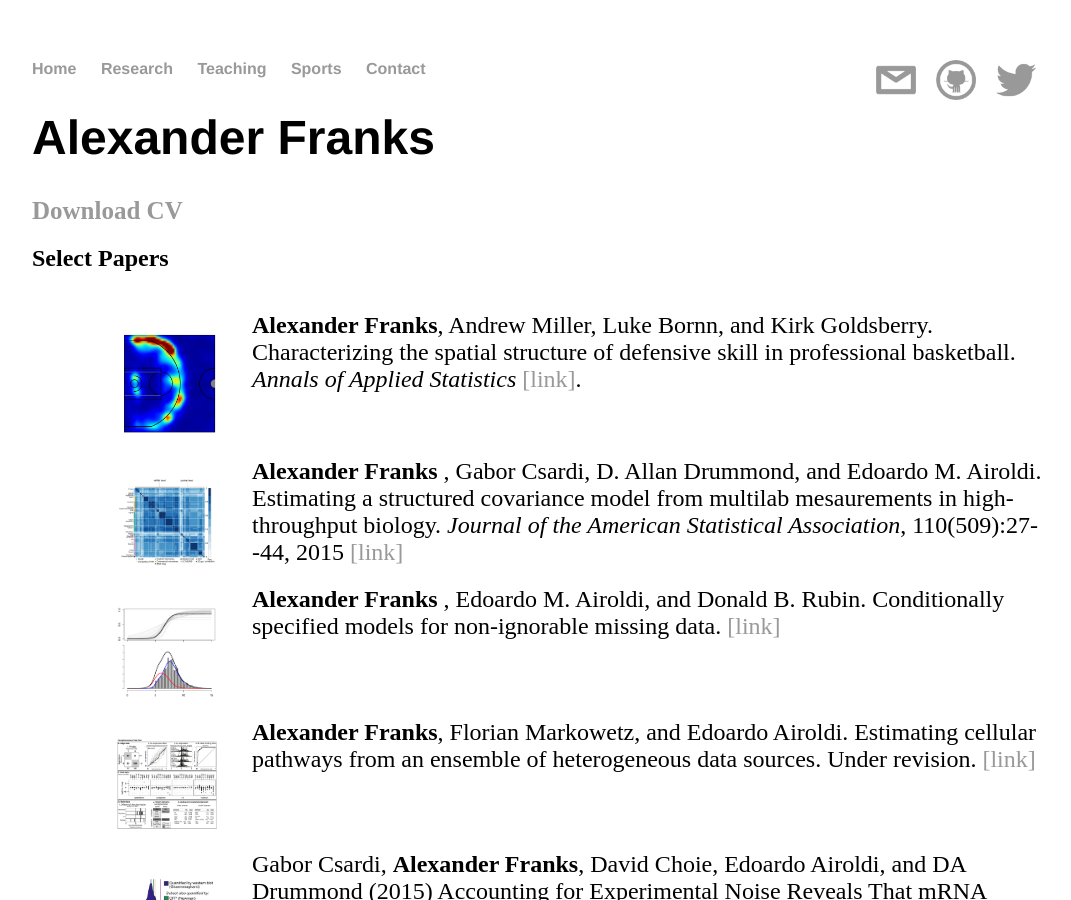
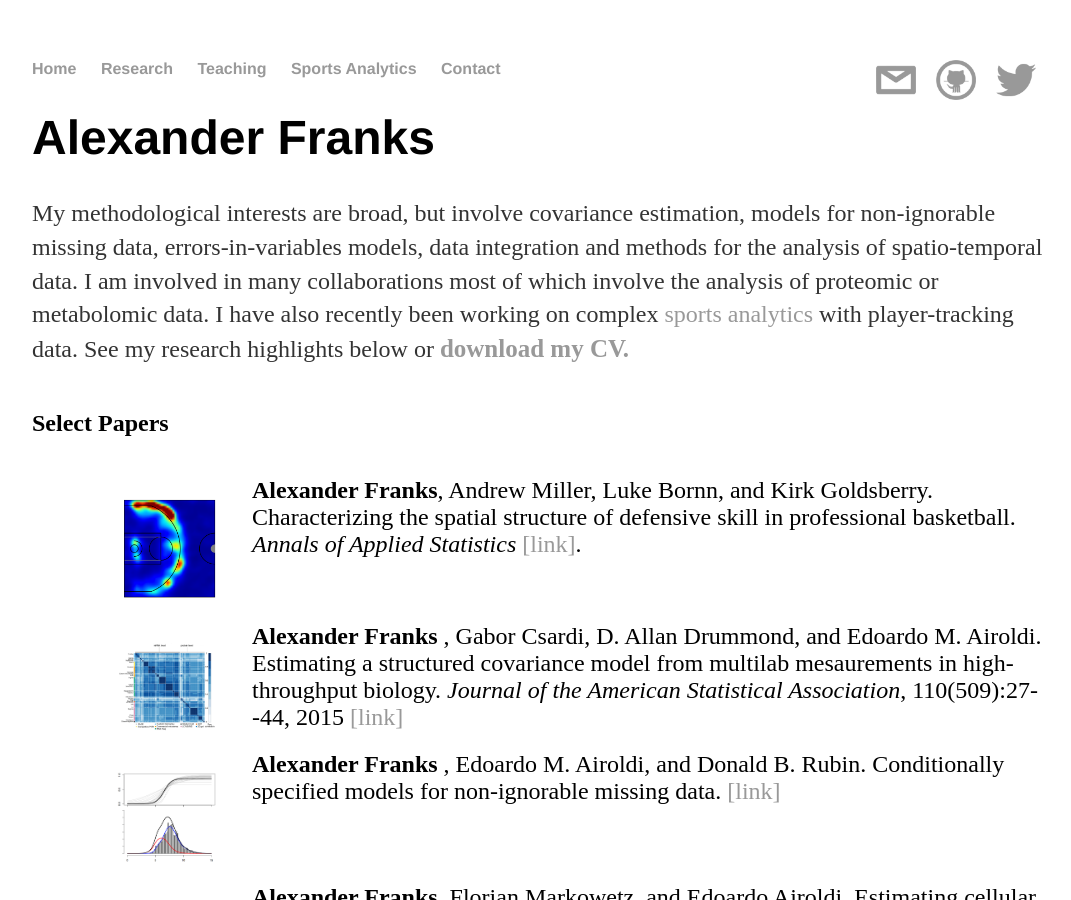
Before and after one commit to afranks86/afranks86.github.io, a Jekyll site: the page built from research/index.html, in a window 1280 px wide and 900 px high. Shown: the whole window, without its empty margins (96-1167 px from the left). Built offline with Jekyll 4.4.1, drawn with Linux system fonts in a browser that asks for light colours; nearby versions of some CDN libraries.

Commit message:
Update research page to include brief summary

```diff
--- a/_layouts/default.html
+++ b/_layouts/default.html
@@ -18,7 +18,7 @@
 	<li><a href="/">Home</a></li>
 	<li><a href="/research">Research</a></li>
 	<li><a href="/teaching">Teaching</a></li>
-	<li><a href="/sports">Sports</a></li>
+	<li><a href="/sports">Sports Analytics</a></li>
 	<li><a href="/contact">Contact</a></li>
 
 	<li style="float: right; vertical-align: top"><a href="https://twitter.com/afranks53"><img src="../images/twitter_icon.png" width=40px></a></li>
--- a/research/index.html
+++ b/research/index.html
@@ -8,18 +8,14 @@ title: Alexander Franks - Research
   <table style="width:100%">
     <col width="350">
     <col width="150">
-
-    <!-- <tr> -->
-    <!--   <td> -->
-    <!-- 	<address> -->
-    <!-- 	  <strong>University of Washington</strong><br> -->
-    <!-- 	  Department of Statistics<br> -->
-    <!-- 	  Seattle, Washington 98195<br> -->
-    <!-- 	  <span class="obfuscate">amfranks@uw.edu</span> -->
-    <!-- 	</address> -->
-    <!--   </td> -->
-    <!--   <td> -->
-	<div align="left"><a href="../pdfs/franks_cv.pdf" class="download" title="Download CV as PDF" style="font-size: 25px"><strong>Download CV</strong></a></div>
+    <div align="left">
+    <p> My methodological interests are broad, but involve covariance
+      estimation, models for non-ignorable missing data, errors-in-variables
+      models, data integration and methods for the analysis of
+      spatio-temporal data. I am involved in many collaborations most of
+      which involve the analysis of proteomic or metabolomic data.  I have
+      also recently been working on complex <a href="../sports/"> sports analytics</a> with
+      player-tracking data.  See my research highlights below or <a href="../pdfs/franks_cv.pdf" class="download" title="Download CV as PDF" style="font-size: 25px"><strong>download my CV.</strong></a></p></div>
       </td>
     </tr>
   </table>
--- a/sports/index.html
+++ b/sports/index.html
@@ -7,7 +7,5 @@ title: Alexander Franks - Sports
   <h1>Alexander Franks</h1>
   <h2> Coming Soon...</h2>
 
-
-
-<!-- I a member of <a href="xyresearch.com">XY Research LLC</a>, a sports analytics research group which focuses on the analysis of spatio-temporal modeling of <a href="https://en.wikipedia.org/wiki/Player_tracking_(National_Basketball_Association)">player tracking data from the NBA</a>, NHL, and Premier League.   <!--   Modern sports data is not just big data, its <a href="http://fivethirtyeight.com/features/rich-data-poor-data/">rich data<a>.  Thus, tradition of using sports to illustrate challenging concepts in statistics and computation.  I have gained many statistica linsights by analyzingf sports data and I am constantly finding ways to connect the methodology I apply in sports to other domains.  <a href="#">Check out our blog to learn more about our work!</a>!-->
+<!-- I a member of <a href="xyresearch.com">XY Research LLC</a>, a sports analytics research group which focuses on the analysis of spatio-temporal modeling of <a href="https://en.wikipedia.org/wiki/Player_tracking_(National_Basketball_Association)">player tracking data from the NBA</a>, NHL, and Premier League.   <!--   Modern sports data is not just big data, its <a href="http://fivethirtyeight.com/features/rich-data-poor-data/">rich data<a>.  There is a long tradition of using sports to illustrate challenging concepts in statistics and computation.  I have gained many statistical insights by analyzing sports data and I am constantly finding ways to connect the methodology I apply in sports to other domains.  <a href="xyresearch.com/blog">Check out our blog to learn more about our work!</a>!-->
 </div>
```
